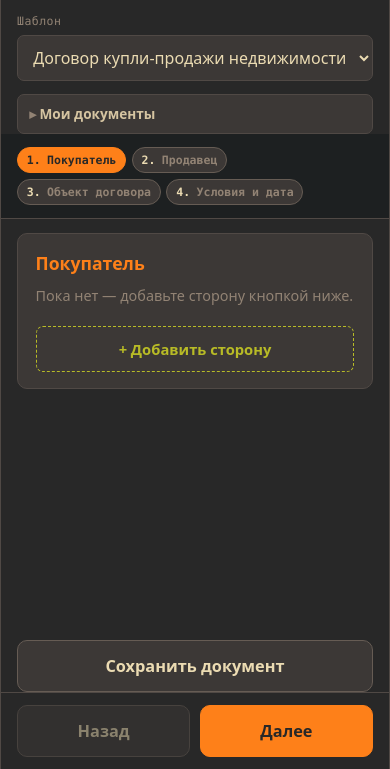
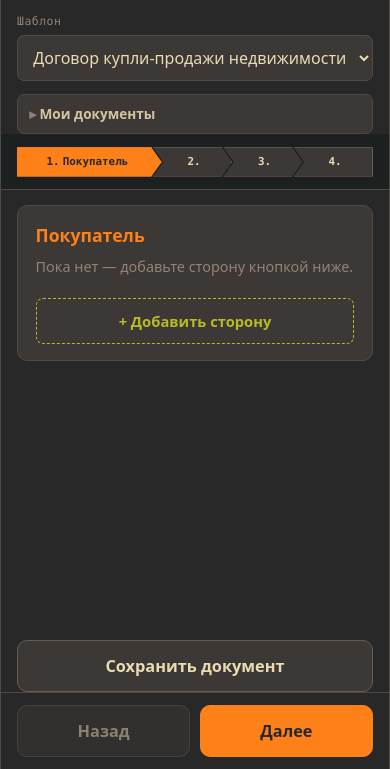
Before and after one commit to wilful/This-docs, a website built with Vite: page index.html in a window 390 px wide. Shown: the part 75-844 px from the top of the page. Built offline with nearby package versions, Linux system fonts and the light colour scheme; what @myriaddreamin/typst.ts would draw is missing.

Commit message:
Добавить стрелочную навигацию по разделам

```diff
--- a/src/main.js
+++ b/src/main.js
@@ -559,6 +559,7 @@ function renderSteps(groups) {
     title.className = "title";
     title.textContent = g.title;
     chip.append(num, title);
+    chip.setAttribute("aria-label", `Раздел ${i + 1}: ${g.title}`);
     if (i === stepIndex) chip.setAttribute("aria-current", "step");
     else if (i < stepIndex) chip.classList.add("done");
     chip.addEventListener("click", () => gotoStep(i));
--- a/src/style.css
+++ b/src/style.css
@@ -117,10 +117,10 @@ select.tpl:focus-visible {
 
 .steps {
   display: flex;
-  flex-wrap: wrap;
-  gap: 0.4rem;
+  flex-wrap: nowrap;
+  gap: 0;
   padding: 0.8rem 1.25rem;
-  overflow-x: hidden;
+  overflow-x: auto;
   overflow-y: visible;
   scrollbar-width: none;
   /* min-width:0 is required: as a flex child of the column .wrap it would
@@ -136,9 +136,9 @@ select.tpl:focus-visible {
 }
 
 .step-chip {
+  position: relative;
   flex: 0 1 auto;
   min-width: 0;
-  max-width: 100%;
   display: flex;
   align-items: center;
   gap: 0.4rem;
@@ -148,12 +148,29 @@ select.tpl:focus-visible {
   border: 1px solid var(--bg3);
   background: var(--bg1);
   color: var(--gray);
-  border-radius: 999px;
-  padding: 0.35rem 0.8rem;
+  clip-path: polygon(0 0, calc(100% - 0.65rem) 0, 100% 50%, calc(100% - 0.65rem) 100%, 0 100%, 0.65rem 50%);
+  padding: 0.45rem 1rem 0.45rem 1.2rem;
   font-family: ui-monospace, "SF Mono", Menlo, Consolas, monospace;
   font-size: 0.78rem;
   font-weight: 600;
   cursor: pointer;
+}
+
+.step-chip:first-child {
+  clip-path: polygon(0 0, calc(100% - 0.65rem) 0, 100% 50%, calc(100% - 0.65rem) 100%, 0 100%);
+  padding-left: 0.8rem;
+}
+
+.step-chip + .step-chip {
+  margin-left: -0.65rem;
+}
+
+.step-chip:last-child {
+  clip-path: polygon(0 0, 100% 0, 100% 100%, 0 100%, 0.65rem 50%);
+}
+
+.step-chip:only-child {
+  clip-path: none;
 }
 
 .step-chip .num {
@@ -472,12 +489,36 @@ textarea:focus {
 
   .steps {
     padding-inline: 1rem;
-    gap: 0.35rem;
+    gap: 0;
+    overflow-x: hidden;
   }
 
   .step-chip {
-    font-size: 0.72rem;
-    padding: 0.32rem 0.55rem;
+    flex: 1 1 0;
+    justify-content: center;
+    gap: 0.2rem;
+    padding: 0.45rem 0.8rem 0.45rem 1rem;
+    font-size: 0.68rem;
+  }
+
+  .step-chip:first-child {
+    padding-left: 0.55rem;
+  }
+
+  .step-chip + .step-chip {
+    margin-left: -0.55rem;
+  }
+
+  .step-chip .title {
+    display: none;
+  }
+
+  .step-chip[aria-current="step"] .title {
+    display: inline;
+  }
+
+  .step-chip[aria-current="step"] {
+    flex-grow: 2.5;
   }
 
   main#step {
```
